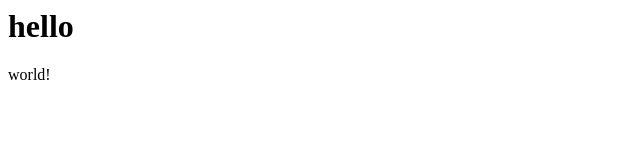
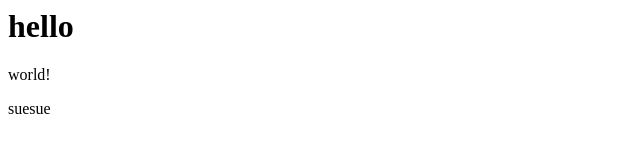
Before and after one commit to Sueoka0421/todo-app, a plain HTML site: page index.html in a window 1280 px wide. Shown: the full height of the page, 0-640 px from the left. Drawn offline with Linux system fonts and the light colour scheme.

Commit message:
Update index.html

```diff
--- a/index.html
+++ b/index.html
@@ -1,2 +1,3 @@
 <h1>hello</h1>
 <p>world!</p>
+<p>suesue</p>
```
